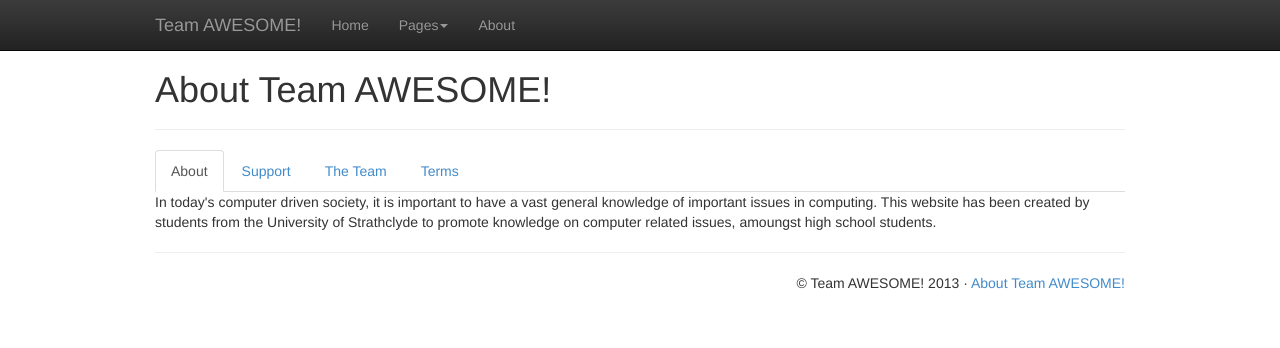
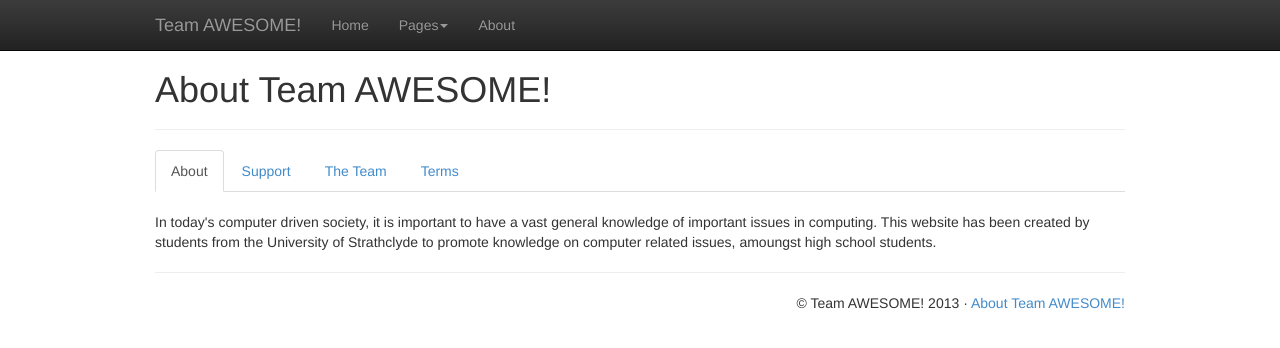
Before and after one commit to adamus1red/tripping-octo-adventure, a Jekyll site: the page built from about.html, in a window 1280 px wide. Shown: the top 348 px of the page. Built offline with Jekyll 4.4.1, drawn with Linux system fonts in a browser that asks for light colours; Markdown is read by kramdown in place of the engine named in the settings.

Commit message:
add stuff

```diff
--- a/about.html
+++ b/about.html
@@ -9,7 +9,7 @@
     <li><a href="#committee" data-toggle="tab">The Team</a></li>
     <li><a href="#terms" data-toggle="tab">Terms</a></li>
 </ul>
-
+<br />
 <div class="tab-content">
     <div class="tab-pane fade in active" id="about">
         <section>
@@ -43,7 +43,7 @@
     </div>
     <div class="tab-pane fade" id="committee">
         <section>
-            <p class="lead">ID-10T team:</p>
+            <p class="lead">{{site.name}} team:</p>
             <ul class="media-list">
                 {% for committee_positions in site.committee_positions %}
                 {% assign committee = site.committee[committee_positions] %}
```
